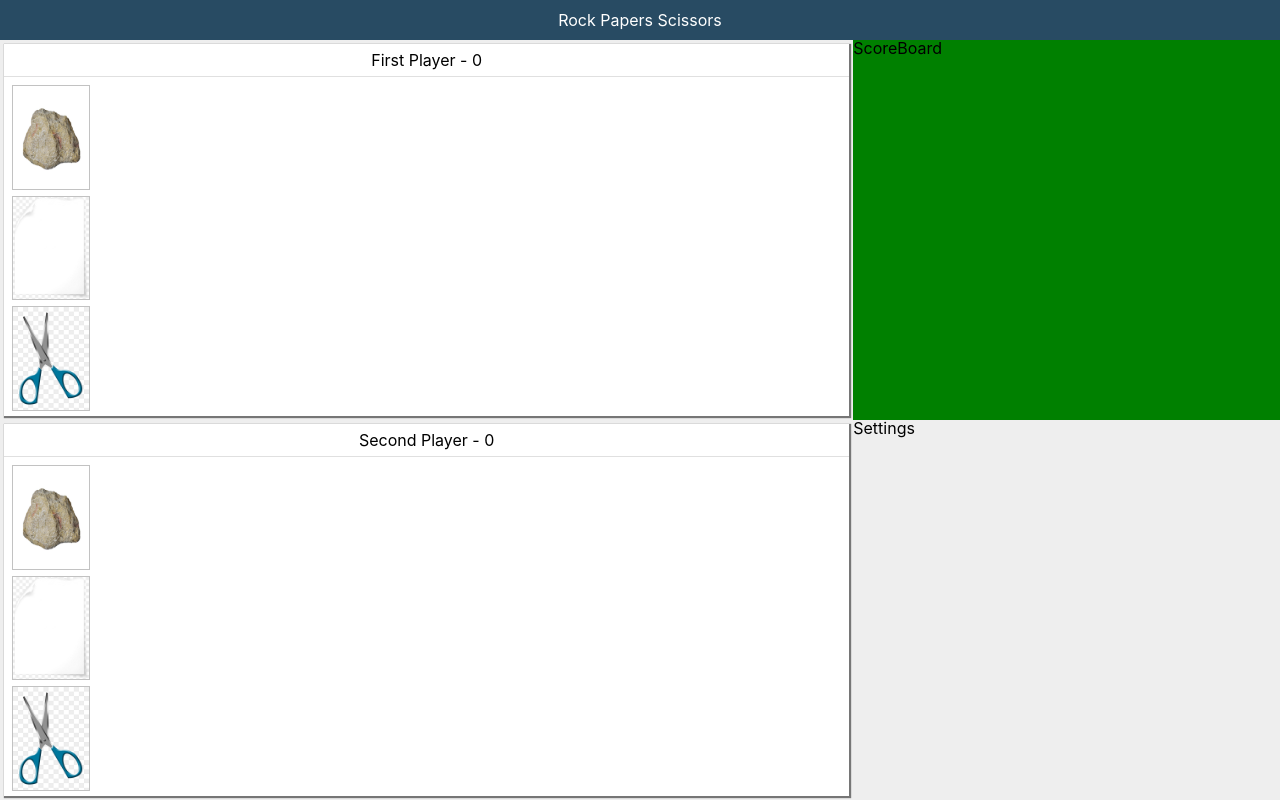
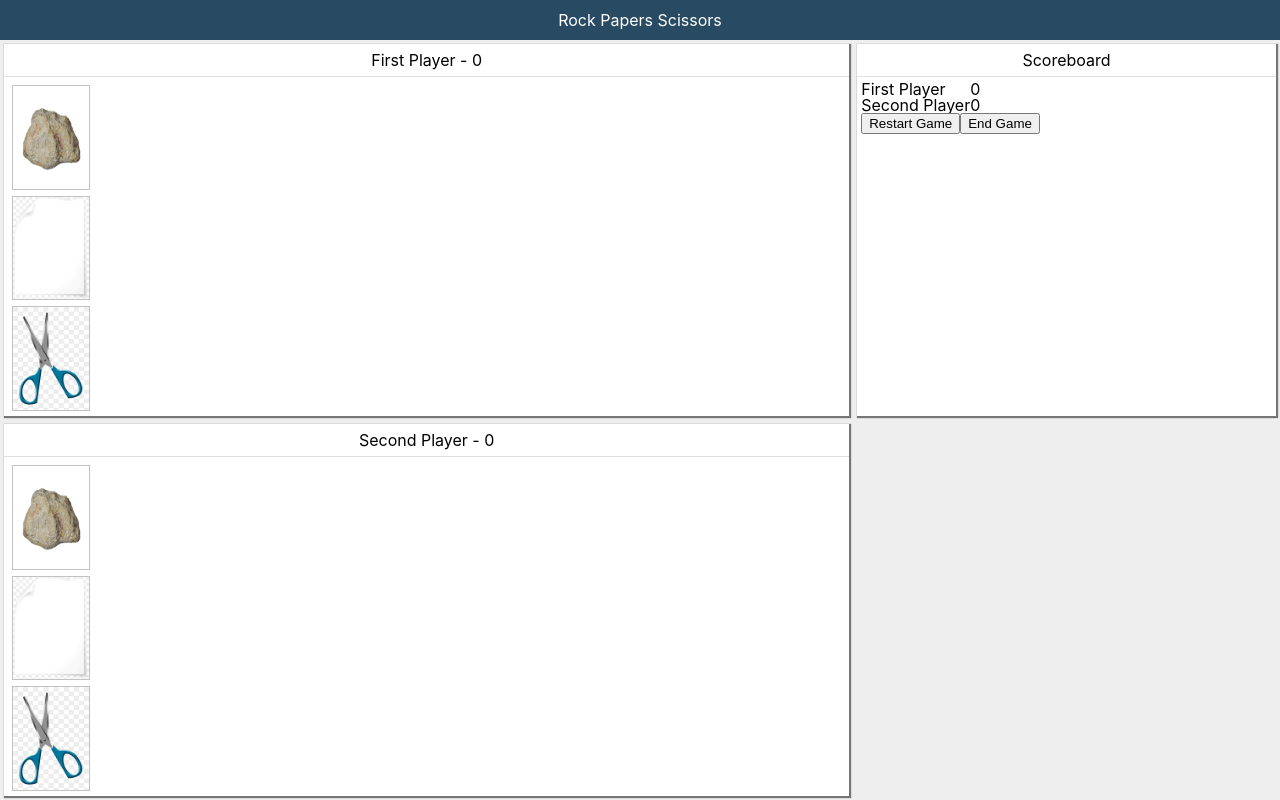
Before and after one commit to mridulmeh/type-matchup-maker, a React (Create React App) app: page / in a window 1280 px wide. Built offline with nearby package versions, Linux system fonts and the light colour scheme.

Commit message:
Added basic structure of the game

```diff
--- a/src/components/game-board/game-board.tsx
+++ b/src/components/game-board/game-board.tsx
@@ -22,13 +22,15 @@ export const GameBoard: React.FC<GameBoardProps> = (props) => {
     []
   );
   const [score, setScore] = React.useState(scoreBoardHandler.getScore());
-  const [gameStatus, setGameStatus] = React.useState(scoreBoardHandler.getGameStatus());
+  const [gameStatus, setGameStatus] = React.useState(
+    scoreBoardHandler.getGameStatus()
+  );
 
   React.useEffect(() => {
     if (currentTurnChoices[0]?.length && currentTurnChoices[1]?.length) {
       scoreBoardHandler.playTurn(currentTurnChoices[0], currentTurnChoices[1]);
       setScore(scoreBoardHandler.getScore());
-      setGameStatus(scoreBoardHandler.getGameStatus())
+      setGameStatus(scoreBoardHandler.getGameStatus());
       setTimeout(() => {
         setCurrentTurnChoices([]);
       }, 1000);
@@ -54,7 +56,7 @@ export const GameBoard: React.FC<GameBoardProps> = (props) => {
           playerScore={score[0]}
           opponentScore={score[1]}
         />
-        <ScoreBoard />
+        <ScoreBoard players={[playerAHandler.get().name, playerBHandler.get().name]} score={score} />
         <GameArea
           key={"second-player"}
           gameStatus={gameStatus}
@@ -70,7 +72,7 @@ export const GameBoard: React.FC<GameBoardProps> = (props) => {
           playerScore={score[1]}
           opponentScore={score[0]}
         />
-        <Settings />
+        {/* <Settings />/ */}
       </div>
     </>
   );
--- a/src/components/score-board/score-board.css
+++ b/src/components/score-board/score-board.css
@@ -22,6 +22,6 @@
 
 
 .scoreBoardContainer {
-  background-color: green;
+
   float: left;
 }
--- a/src/components/score-board/score-board.tsx
+++ b/src/components/score-board/score-board.tsx
@@ -1,6 +1,51 @@
 import React from "react";
-import './score-board.css'
+import { Card, CardContent, CardHeader } from "../common/card";
+import "./score-board.css";
 
-export const ScoreBoard: React.FC = () => {
-  return <div className="scoreBoardContainer">ScoreBoard</div>;
+
+
+type ScoreBoardProps = {
+  players: string[]
+  score: number[]
+}
+
+export const ScoreTable: React.FC<ScoreBoardProps> = ({ players, score }) => {
+  return (
+    <table>
+      <tbody>
+        {players.map((player, i) => {
+          return (
+            <tr>
+              {[player, score[i]].map((value) => {
+                return <td>{value}</td>;
+              })}
+            </tr>
+          );
+        })}
+      </tbody>
+    </table>
+  );
 };
+
+export const GameOptions = () => {
+  return (
+    <div>
+      <button>Restart Game</button>
+      <button>End Game</button>
+    </div>
+  );
+};
+
+export const ScoreBoard: React.FC<ScoreBoardProps> = ({ players, score }) => {
+  return (
+    <div className="scoreBoardContainer">
+      <Card>
+        <CardHeader>Scoreboard</CardHeader>
+        <CardContent>
+          <ScoreTable players={players} score={score}></ScoreTable>
+          <GameOptions></GameOptions>
+        </CardContent>
+      </Card>
+    </div>
+  );
+};
```
Also changed, not shown: 1 other file (tests, documents, lock files or other folders).
